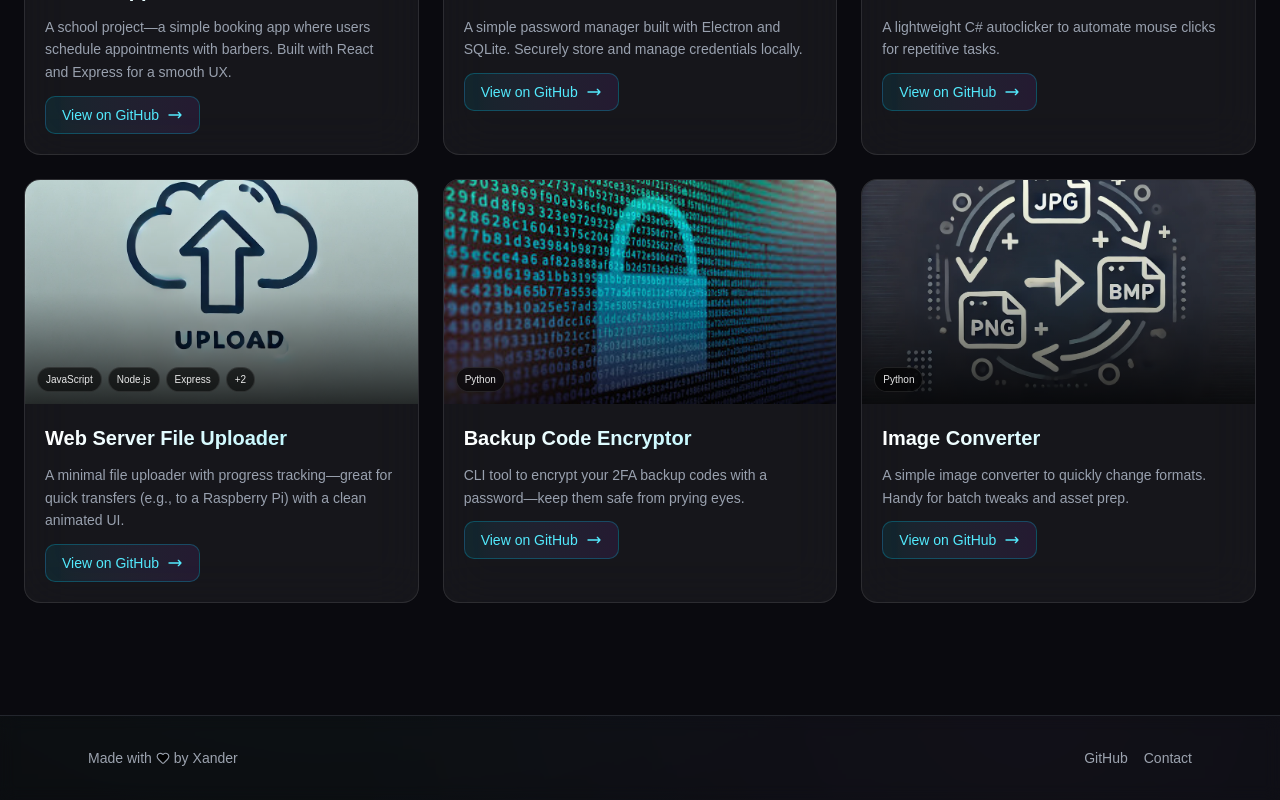
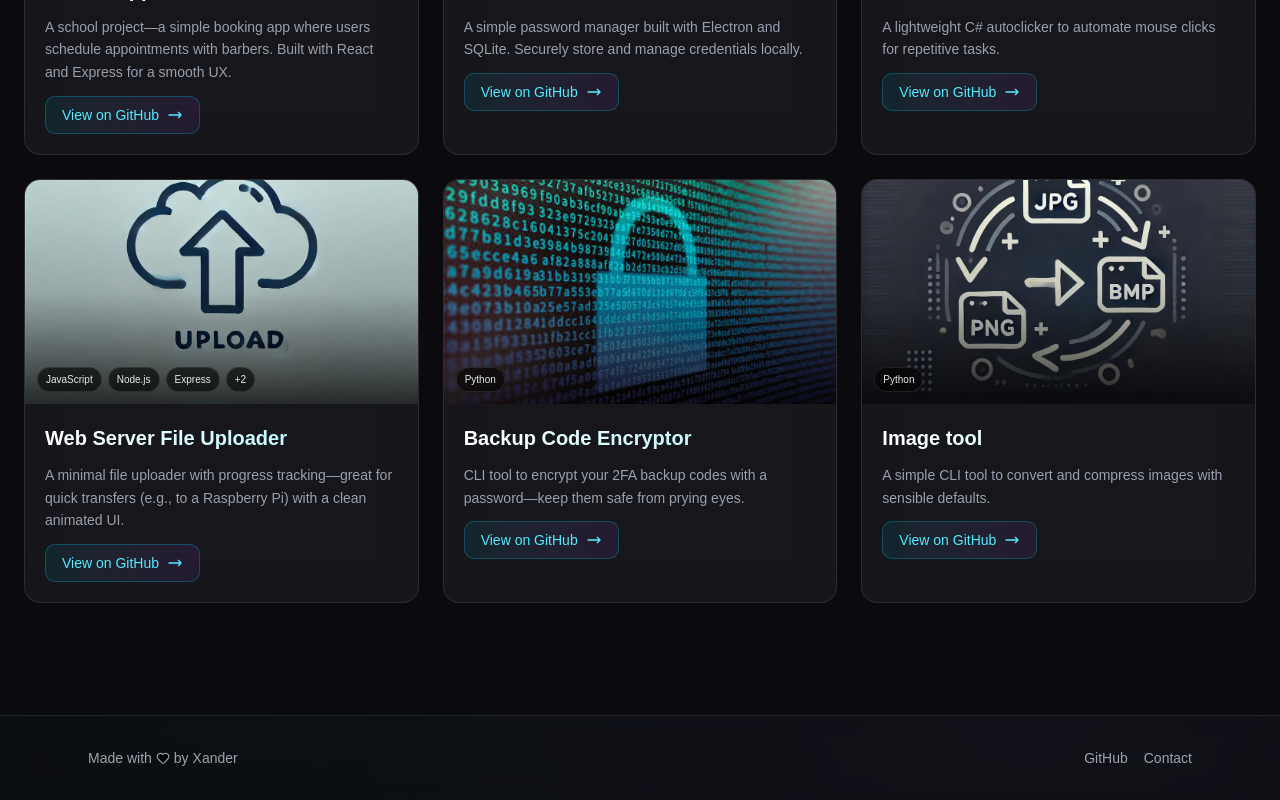
Before and after one commit to xalonious/portfolio, a Next.js app: page /projects in a window 1280 px wide. Shown: the part 1486-2286 px from the top of the page. Built offline with nearby package versions, Linux system fonts and the light colour scheme; a web font is replaced by a local one.

Commit message:
Rename "Image Converter" to "Image tool" and update description and repository link

```diff
--- a/src/app/projects/page.tsx
+++ b/src/app/projects/page.tsx
@@ -102,10 +102,10 @@ const PROJECTS: Project[] = [
     tech: ["Python"],
   },
   {
-    title: "Image Converter",
+    title: "Image tool",
     description:
-      "A simple image converter to quickly change formats. Handy for batch tweaks and asset prep.",
-    repo: "https://github.com/xalonious/image_converter",
+      "A simple CLI tool to convert and compress images with sensible defaults.",
+    repo: "https://github.com/xalonious/image_tool",
     image: "/projects/imageconverter.png",
     tech: ["Python"],
   },
```
